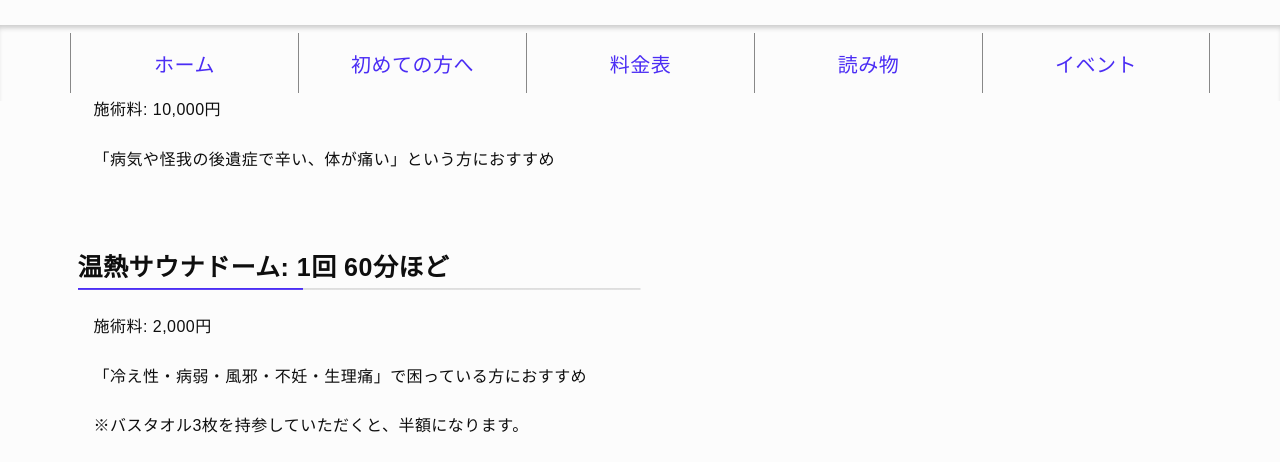
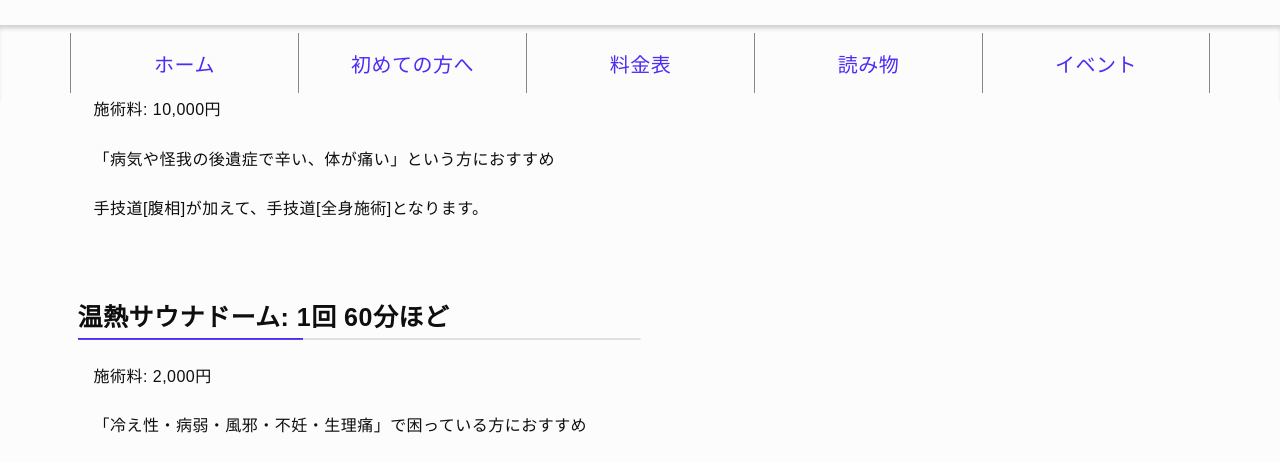
Before and after one commit to kirakuan/test, a PHP site: page /price in a window 1280 px wide. Shown: the part 699-1161 px from the top of the page. Run offline with PHP 8.4, Linux system fonts and the light colour scheme.

Commit message:
価格変更2

```diff
--- a/price/index.php
+++ b/price/index.php
@@ -42,6 +42,7 @@
                     <h2 class="a-Title is_h2">全身コース: 60分ほど</h2>
                     <p>施術料: 10,000円</p>
                     <p>「病気や怪我の後遺症で辛い、体が痛い」という方におすすめ</p>
+                    <p>手技道[腹相]が加えて、手技道[全身施術]となります。</p>
                     <!-- <p>延長する場合、本格コースに切り替わります。<br>その場合は事前に申し出ます。</p> -->
                 </div>
             </section>
```
